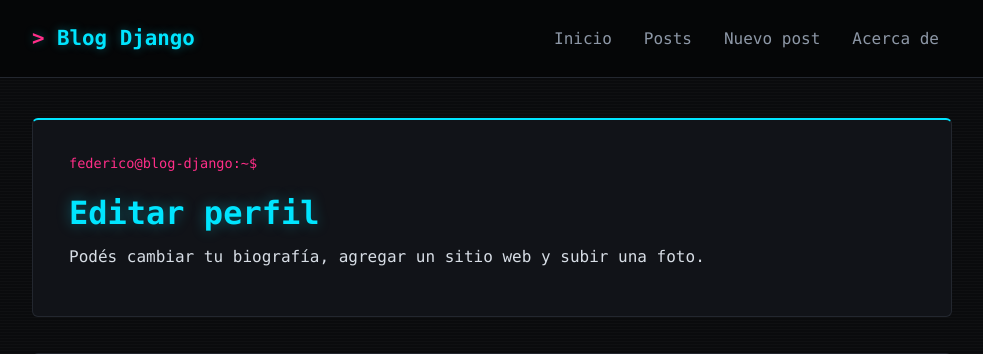
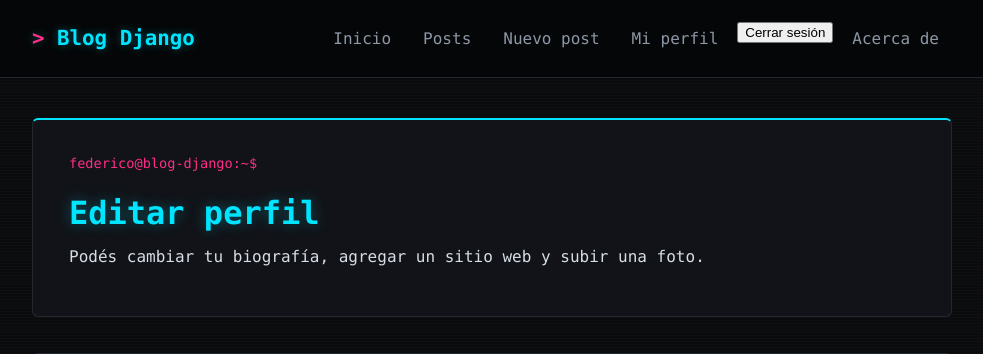
Before and after one commit to Federicoz21/Blog_django, a Django app: page /usuarios/perfil/editar/ in a window 1280 px wide. Shown: the top 354 px of the page, without its empty margins (148-1131 px from the left). Run offline with Django 5.2, Linux system fonts and the light colour scheme; the visitor is signed in with stand-in values (Sample User, id 1); data comes from the database, SQL or seed files in the repository.

Commit message:
Preentrega 11: posts/templates/posts/base.html

```diff
--- a/posts/templates/posts/base.html
+++ b/posts/templates/posts/base.html
@@ -16,7 +16,14 @@
             <nav class="menu">
                 <a href="{% url 'inicio' %}" {% if pagina == 'inicio' %}class="activo"{% endif %}>Inicio</a>
                 <a href="{% url 'lista_posts' %}" {% if pagina == 'lista_posts' or pagina == 'detalle_post' or pagina == 'editar_post' or pagina == 'eliminar_post' %}class="activo"{% endif %}>Posts</a>
-                <a href="{% url 'crear_post' %}" {% if pagina == 'crear_post' %}class="activo"{% endif %}>Nuevo post</a>
+                {% if user.is_authenticated %}
+                <a href="{% url 'crear_post' %}">Nuevo post</a>
+                <a href="{% url 'perfil' %}">Mi perfil</a>
+                <form method="post" action="{% url 'logout' %}" class="menu__salir">{% csrf_token %}<button type="submit">Cerrar sesión</button></form>
+                {% else %}
+                <a href="{% url 'login' %}">Iniciar sesión</a>
+                <a href="{% url 'registro' %}">Registrarse</a>
+                {% endif %}
                 <a href="{% url 'acerca' %}" {% if pagina == 'acerca' %}class="activo"{% endif %}>Acerca de</a>
             </nav>
             {% endwith %}
```
